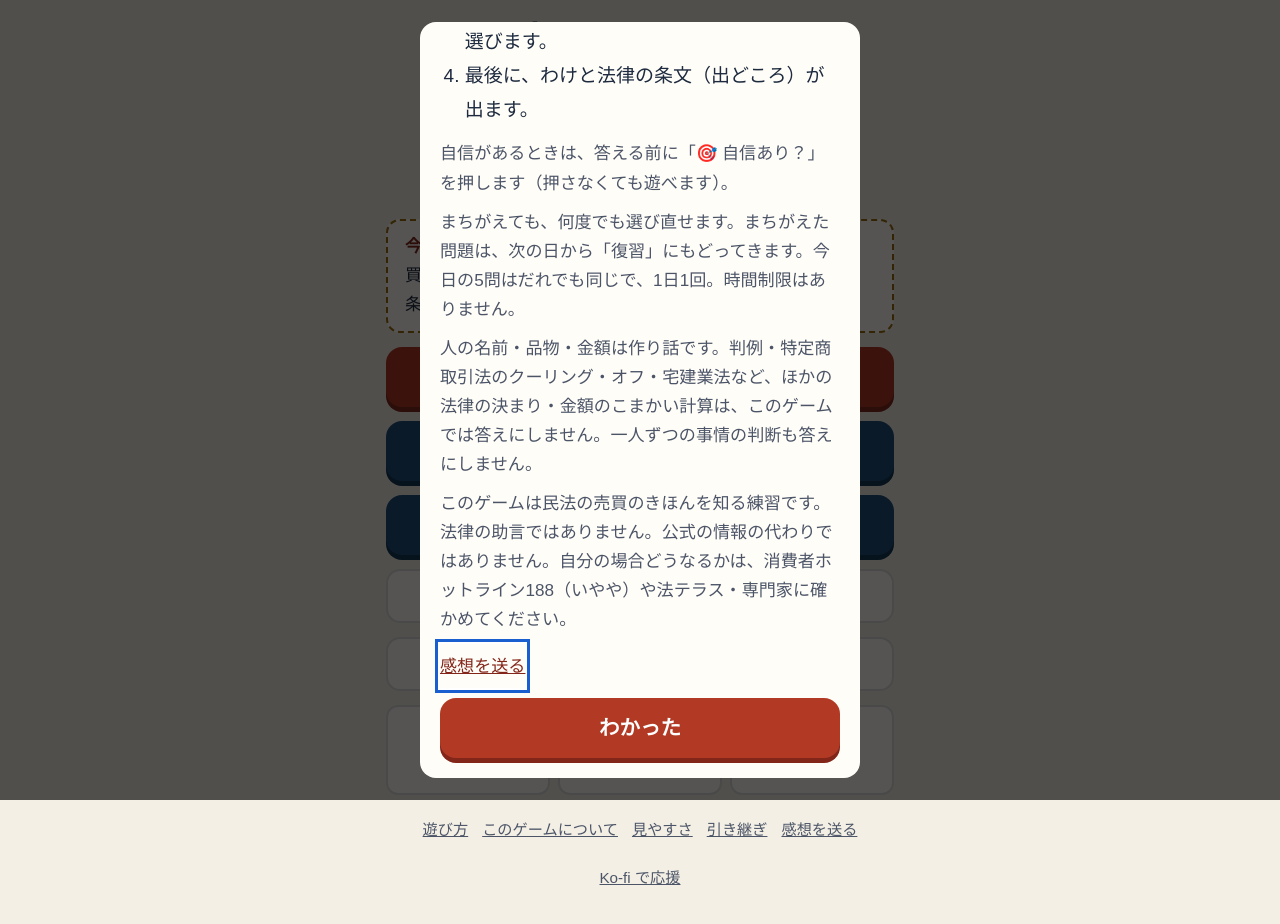
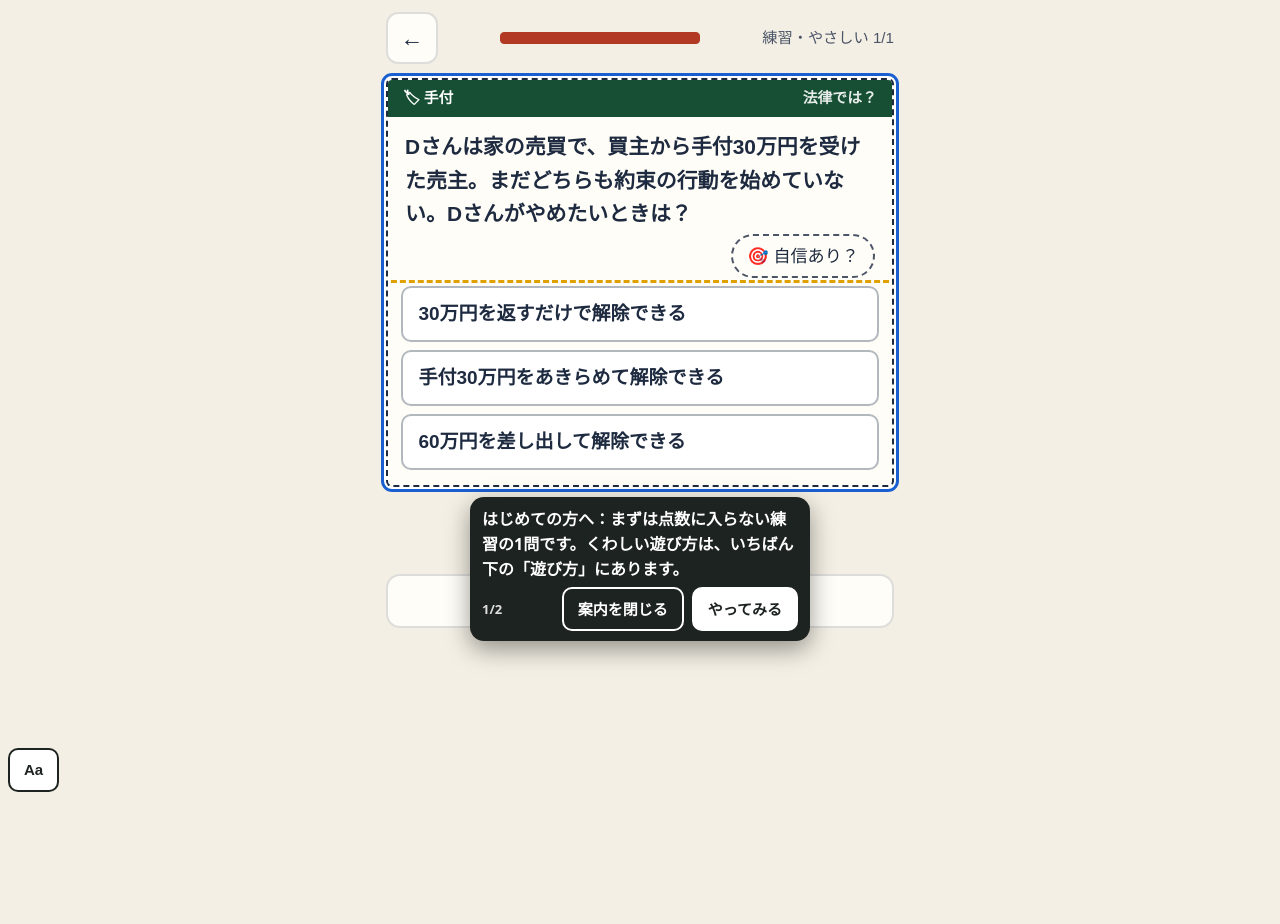
Before and after one commit to satou-aaaaa/baibai-kimari, a plain HTML site: page index.html in a window 1280 px wide. After the commit the page ends 800 px from the top, so only its background shows below. Drawn offline with Linux system fonts and the light colour scheme; a web font is replaced by a local one.

Commit message:
ひな形の共通部品を写す（shared-workflows 67f7985） (#6)
Co-authored-by: template-sync <41898283+github-actions[bot]@users.noreply.github.com>

```diff
--- a/index.html
+++ b/index.html
@@ -346,7 +346,8 @@ html.a11y-say body{padding-bottom:calc(64px + env(safe-area-inset-bottom,0px))!i
 //      （incidents/2026-11-21-hand-copied-helpers-drift.md）。
 //      あわせて、はじめて遊ぶ人への案内（吹き出し Core.coach）を足した。長い「遊び方」の窓の代わりに、練習の1問を遊びながら
 //      その場で一言ずつ教える（NN/g「Mobile Instructional Overlays」・Andersen ほか CHI 2012「The Impact of Tutorials on Games of Varying Complexity」）。
-//   3: 2026-11-22 吹き出しを出しているあいだ 0.4 秒ごとに場所を測り直す（古い場所に残って押す所を隠すことがあった）。ボタンの字を「案内を閉じる」に
+//   3: 2026-11-22 吹き出しを出しているあいだ 0.4 秒ごとに場所を測り直す（古い場所に残って押す所を隠すことがあった）。ボタンの字を「案内を閉じる」に。
+//      段の wait（その所が出るまで待つ）を足した。全ゲームの「はじめての練習」を sync-template の migrateFirstPlay が足すため
 //   2: 2026-11-22 感想フォームのゲーム名を、渡さなければ題（<title>）から入れる。sync-template が全ゲームを game-core に切り替える（migrateCore）ため
 // 決まり: 外へ通信しない。ゲームの関数の名前（toast・buzz など）は上書きしない（Core.toast などで呼ぶ）。
 (function () {
@@ -432,6 +433,7 @@ html.a11y-say body{padding-bottom:calc(64px + env(safe-area-inset-bottom,0px))!i
   //   sel   …… 吹き出しを付ける所。まだ画面に無いあいだは待つ（ゲームが画面を作り直しても付け直す）
   //   until …… その所が画面に出たら次へ進む（答えた・正解した など）。無ければ sel を押したら次へ
   //   button …… 押すと次へ進むボタンの字（読むだけの吹き出し）
+  //   wait  …… その所が画面に出るまで、この吹き出しは出さずに待つ（答えたあとにだけ「次へ」を指す など）
   //   pos   …… "below"（既定）か "above"。その側に場所が無ければ、ページを少し動かして場所を空ける（読む所を隠さないため）
   // 吹き出しは押す所を隠さない（上か下の空いたほうに出す）。「案内を閉じる」と Esc でいつでもやめられる。
   const coach = (() => {
@@ -466,7 +468,7 @@ html.a11y-say body{padding-bottom:calc(64px + env(safe-area-inset-bottom,0px))!i
       while (steps && i < steps.length && steps[i].until && find(steps[i].until)) i++;
       if (!steps) return;
       if (i >= steps.length) return stop(true);
-      const st = steps[i], el = find(st.sel);
+      const st = steps[i], el = st.wait && !find(st.wait) ? null : find(st.sel);
       if (!el) { box.hidden = true; mark(null); return; }
       box.hidden = false; mark(el);
       const fresh = shown !== i;
@@ -941,7 +943,7 @@ function home() {
   $("go-cal").onclick = () => cal();
   $("go-ach").onclick = achView;
   bindFooter();
-  if (!s.tut) openHow();
+  if (!s.tut) firstPlay();
 }
 function practiceMenu() {
   app.innerHTML = `<header><button class="icon" id="back" aria-label="もどる">←</button><h1>練習<small>今日の記録には入りません（しくみ帳には載ります）</small></h1></header>
@@ -952,6 +954,27 @@ function practiceMenu() {
   document.querySelectorAll(".lv button").forEach((b) => (b.onclick = () => startRun("p", +b.dataset.t)));
   bindFooter(); toTop();
 }
+// first-play:begin（shared-workflows の scripts/sync-template.mjs が足した。直すときはひな形を直す）
+// はじめての人：長い「遊び方」の窓を出さず、点数に入らない練習の1問を遊びながら、吹き出しで一言ずつ教える（game-core の Core.coach）。
+// 「見た」は始めたその場で残す（途中でやめても、次からはふつうに始まる。くわしい遊び方はいつでもいちばん下の「遊び方」から）
+const FIRST_STEPS = [
+  { sel: "#choices", button: "やってみる", text: "はじめての方へ：まずは点数に入らない練習の1問です。くわしい遊び方は、いちばん下の「遊び方」にあります。" },
+  { sel: "#next", wait: ".verdict", text: "できました。わけを読んだら、ここを押して進みます。" },
+];
+function firstPlay() {
+  save((s) => { s.tut = true; });
+  // 練習の入り口を開いて、いちばん上（いちばんやさしい）を押す。無ければ前の形（遊び方の窓）にもどす
+  practiceMenu();
+  const b = document.querySelector(".lv button");
+  if (!window.Core || !Core.coach || !b) { home(); return openHow(); }
+  b.click();
+  // 練習は1問だけにする（数を減らしてから描き直す）
+  save((s) => { const r = s.runs && s.runs.p; if (r && Array.isArray(r.list)) r.list = r.list.slice(0, 1); });
+  play();
+  // 案内を閉じた（Esc も）ら、1問の練習の途中経過を残さずにホームへ（ふだんの練習の「続きから」を出さない）
+  Core.coach.start(FIRST_STEPS, { home, onEnd: (done) => { if (done === false) { save((s) => { const r = s.runs && s.runs.p; if (r && !(r.res || []).length) delete s.runs.p; }); home(); } } });
+}
+// first-play:end
 function startRun(mode, opt) {
   const k = todayKey(); let ng = false;
   save((s) => {
```
Also changed, not shown: qa/run.mjs (+6 -5 lines).
